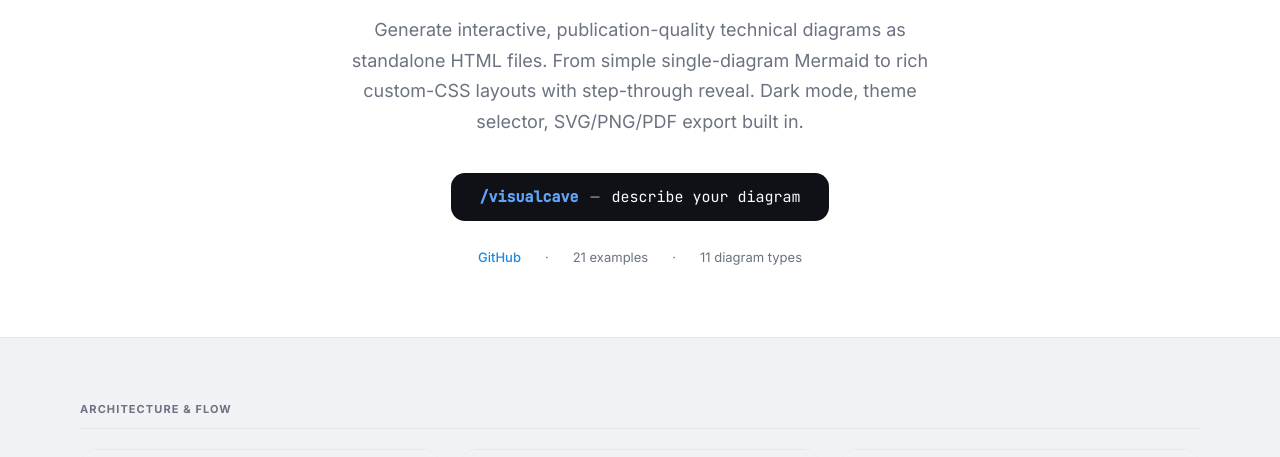
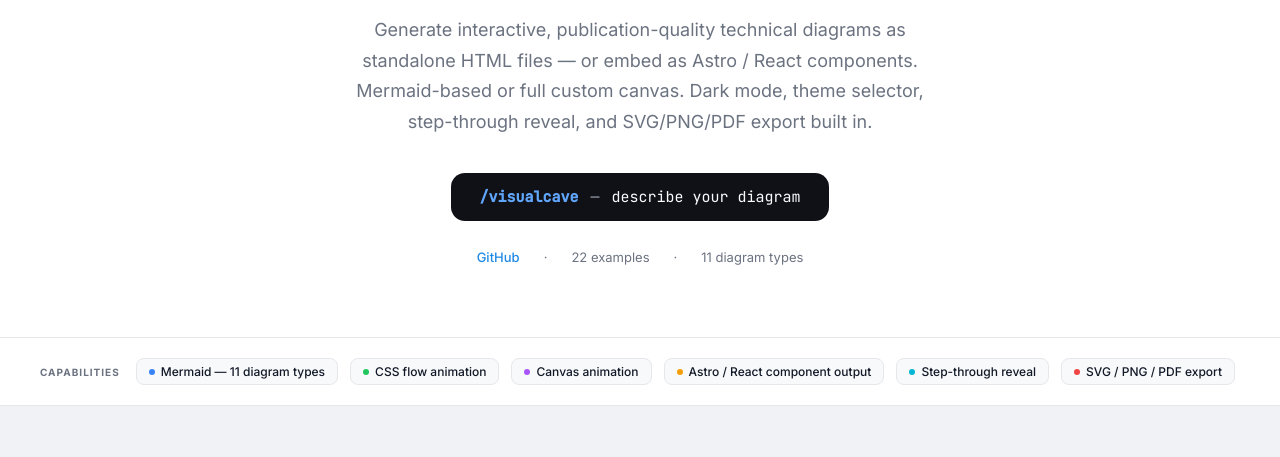
Before and after one commit to varkart/visualcave, a website: page index.html in a window 1280 px wide. Shown: the part 268-725 px from the top of the page. Drawn offline with Linux system fonts and the light colour scheme.

Commit message:
feat: fix example count 21→22, update hero text, add capabilities strip

```diff
--- a/index.html
+++ b/index.html
@@ -128,6 +128,29 @@
       border-radius: 16px; overflow: hidden; margin-bottom: 56px;
     }
 
+    /* ── Capabilities strip ── */
+    .caps {
+      background: var(--surface); border-bottom: 1px solid var(--border);
+      padding: 20px 40px;
+    }
+    .caps-inner {
+      max-width: 1200px; margin: 0 auto;
+      display: flex; gap: 12px; flex-wrap: wrap; align-items: center;
+    }
+    .caps-label {
+      font-size: 10px; font-weight: 700; letter-spacing: 0.1em; text-transform: uppercase;
+      color: var(--muted); margin-right: 4px; white-space: nowrap;
+    }
+    .cap {
+      display: inline-flex; align-items: center; gap: 6px;
+      background: var(--surface2); border: 1px solid var(--border);
+      border-radius: 8px; padding: 5px 12px;
+      font-size: 12px; font-weight: 500; color: var(--text);
+    }
+    .cap-dot {
+      width: 6px; height: 6px; border-radius: 50%; flex-shrink: 0;
+    }
+
     footer {
       text-align: center; padding: 32px; border-top: 1px solid var(--border);
       font-size: 13px; color: var(--muted);
@@ -141,9 +164,9 @@
     <div class="hero-badge">Agent Skill</div>
     <h1><span>/visualcave</span><br>Technical Diagrams</h1>
     <p>
-      Generate interactive, publication-quality technical diagrams as standalone HTML files.
-      From simple single-diagram Mermaid to rich custom-CSS layouts with step-through reveal.
-      Dark mode, theme selector, SVG/PNG/PDF export built in.
+      Generate interactive, publication-quality technical diagrams as standalone HTML files —
+      or embed as Astro / React components. Mermaid-based or full custom canvas. Dark mode,
+      theme selector, step-through reveal, and SVG/PNG/PDF export built in.
     </p>
     <div class="hero-invoke">
       <span class="cmd">/visualcave</span>
@@ -153,9 +176,21 @@
     <div class="hero-meta">
       <a href="https://github.com/varkart/visualcave">GitHub</a>
       <span>·</span>
-      <span>21 examples</span>
+      <span>22 examples</span>
       <span>·</span>
       <span>11 diagram types</span>
+    </div>
+  </div>
+
+  <div class="caps">
+    <div class="caps-inner">
+      <span class="caps-label">Capabilities</span>
+      <span class="cap"><span class="cap-dot" style="background:#3B82F6"></span>Mermaid — 11 diagram types</span>
+      <span class="cap"><span class="cap-dot" style="background:#22C55E"></span>CSS flow animation</span>
+      <span class="cap"><span class="cap-dot" style="background:#A855F7"></span>Canvas animation</span>
+      <span class="cap"><span class="cap-dot" style="background:#F59E0B"></span>Astro / React component output</span>
+      <span class="cap"><span class="cap-dot" style="background:#06B6D4"></span>Step-through reveal</span>
+      <span class="cap"><span class="cap-dot" style="background:#EF4444"></span>SVG / PNG / PDF export</span>
     </div>
   </div>
 
```
